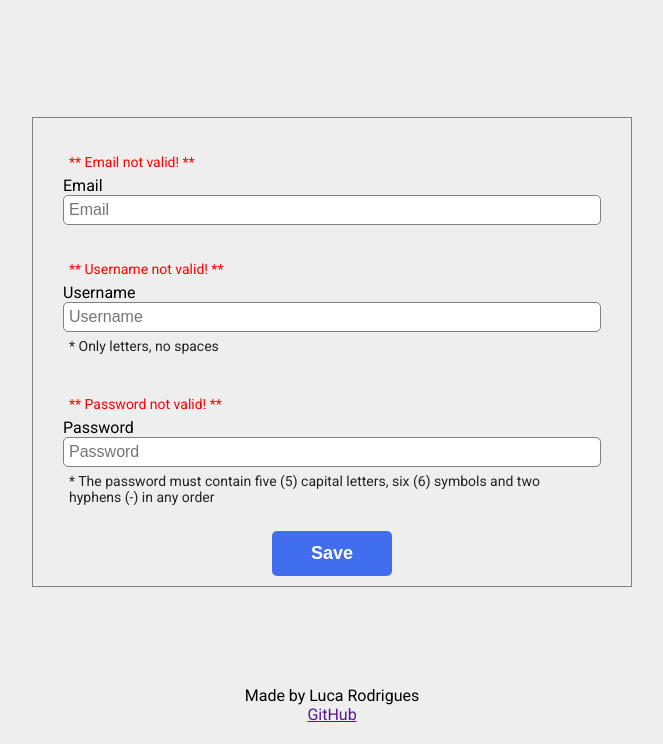
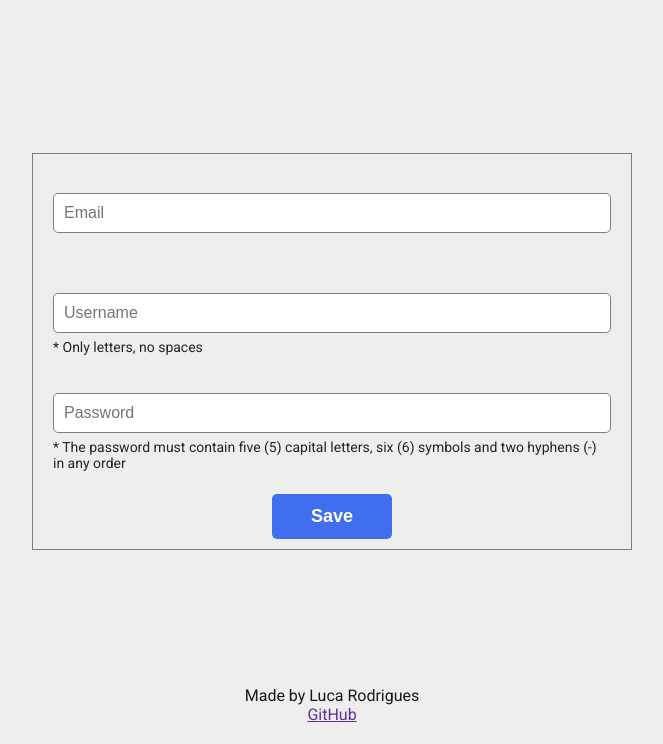
Before and after one commit to lucarod/small-web-projects-to-learn-web-basics, a plain HTML site: page RegExFormValidation/index.html in a window 1280 px wide. Shown: the part 56-800 px from the top of the page, without its empty margins (308-971 px from the left). Drawn offline with Linux system fonts and the light colour scheme.

Commit message:
feat(RegExFormValidator: HTML and CSS Design version 1

```diff
--- a/RegExFormValidation/index.html
+++ b/RegExFormValidation/index.html
@@ -18,20 +18,20 @@
             <div class="fieldsets">
                 <fieldset>
                     <p class="error-message">** Email not valid! **</p>
-                    <label for="email">Email</label>
+                    <label class="sr-only" for="email">Email</label>
                     <br>
                     <input type="text" id="email" name="email" placeholder="Email">
                 </fieldset>
                 <fieldset>
                     <p class="error-message">** Username not valid! **</p>
-                    <label for="username">Username</label>
+                    <label class="sr-only" for="username">Username</label>
                     <br>
                     <input type="text" id="username" name="username" placeholder="Username">
                     <p class="note">* Only letters, no spaces</p>
                 </fieldset>
                 <fieldset>
                     <p class="error-message">** Password not valid! **</p>
-                    <label for="password">Password</label>
+                    <label class="sr-only" for="password">Password</label>
                     <br>
                     <input type="password" id="password" name="password" placeholder="Password">
                     <p class="note">* The password must contain five &#40;5&#41; capital letters, six &#40;6&#41; symbols and two hyphens &#40;-&#41; in any order</p>
--- a/RegExFormValidation/style.css
+++ b/RegExFormValidation/style.css
@@ -13,6 +13,17 @@ body {
     flex-direction: column;
     align-items: center;
     justify-content: space-between;
+}
+
+.sr-only {
+    position: absolute;
+    width: 1px;
+    height: 1px;
+    padding: 0;
+    margin: -1px;
+    overflow: hidden;
+    clip: rect(0, 0, 0, 0);
+    border-width: 0;
 }
 
 header {
@@ -38,16 +49,17 @@ form {
 fieldset {
     border: none;
     padding: 10px;
-    margin: 10px;
+    height: 100px;
 }
 
 fieldset p {
     font-size: 14px;
-    margin: 6px;
+    margin-top: 6px;
 }
 
 .error-message {
     color: red;
+    display: none;
 }
 
 .note {
@@ -58,11 +70,13 @@ input {
     width: 100%;
     border: 1px solid gray;
     border-radius: 5px;
-    padding: 5px;
+    padding: 10px;
     font-size: 16px;
 }
 
 button {
+    margin-top: 30px;
+
     border: none;
     border-radius: 5px;
 
@@ -92,4 +106,5 @@ footer {
     width: 100%;
     margin-bottom: 20px;
     text-align: center;
+    opacity: .9;
 }
```
